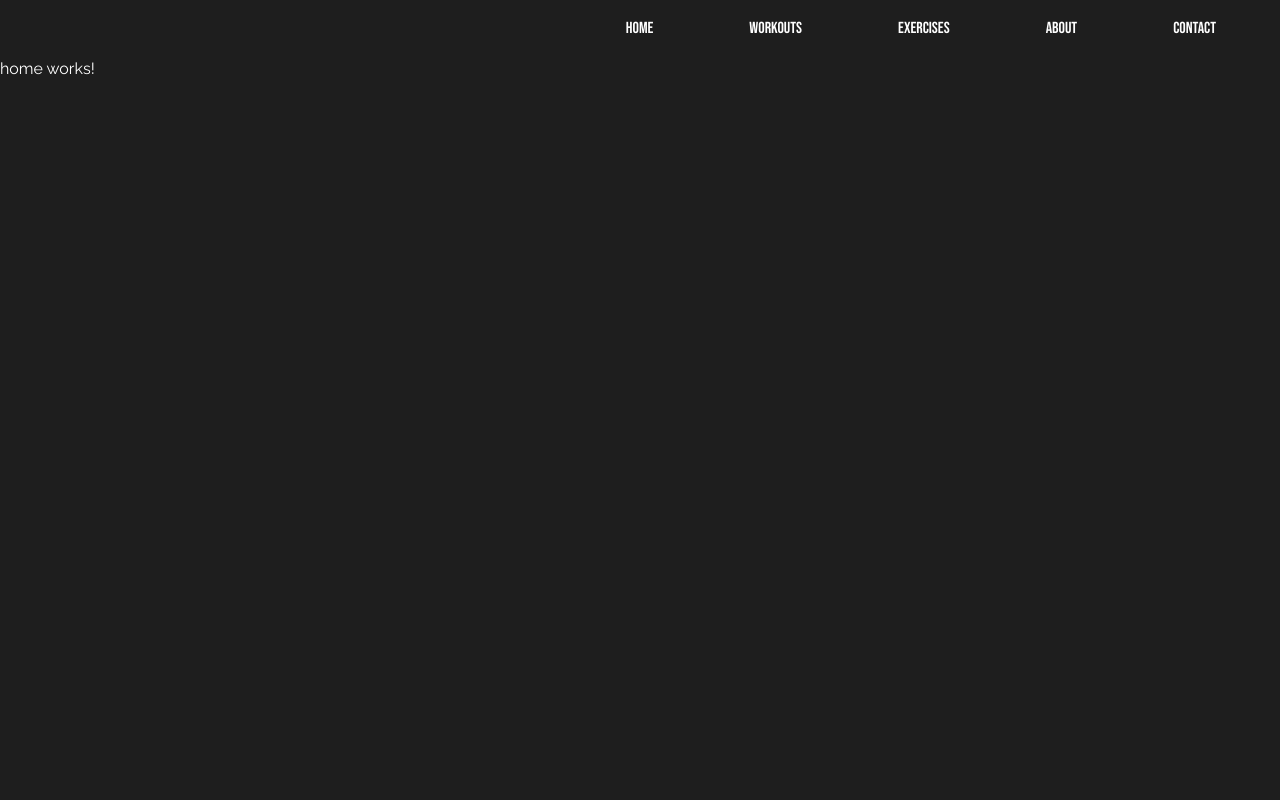
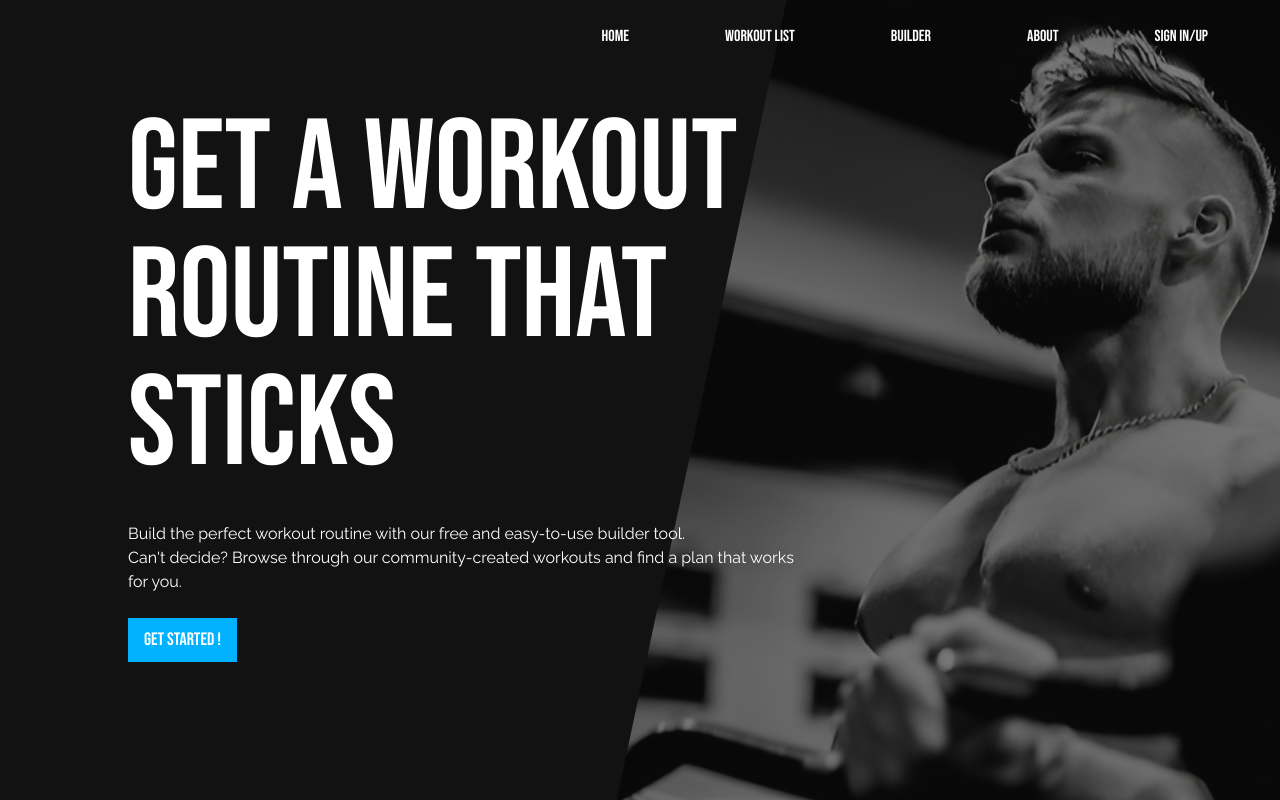
Before and after one commit to CarlNoe/workout-builder, an Angular app: page / in a window 1280 px wide. Built offline with nearby package versions, Linux system fonts and the light colour scheme.

Commit message:
Homepage done

```diff
--- a/src/app/app-routing.module.ts
+++ b/src/app/app-routing.module.ts
@@ -3,7 +3,10 @@ import { RouterModule, Routes } from '@angular/router';
 
 import { HomeComponent } from './home/home.component';
 
-const routes: Routes = [{ path: '', component: HomeComponent }];
+const routes: Routes = [
+  { path: '', component: HomeComponent },
+  { path: 'about', component: HomeComponent },
+];
 
 @NgModule({
   imports: [RouterModule.forRoot(routes)],
--- a/src/app/app.module.ts
+++ b/src/app/app.module.ts
@@ -6,9 +6,10 @@ import { AppComponent } from './app.component';
 import { HomeComponent } from './home/home.component';
 import { NavbarComponent } from './reusable/navbar/navbar.component';
 import { NavLinkComponent } from './reusable/nav-link/nav-link.component';
+import { MainBtnComponent } from './reusable/main-btn/main-btn.component';
 
 @NgModule({
-  declarations: [AppComponent, HomeComponent, NavbarComponent, NavLinkComponent],
+  declarations: [AppComponent, HomeComponent, NavbarComponent, NavLinkComponent, MainBtnComponent],
   imports: [BrowserModule, AppRoutingModule],
   providers: [],
   bootstrap: [AppComponent],
--- a/src/app/home/home.component.html
+++ b/src/app/home/home.component.html
@@ -1 +1,16 @@
-<p>home works!</p>
+<main
+  class="h-screen overflow-hidden relative bg-[url('./assets/img/home-bg.png')] bg-right-top bg-no-repeat">
+  <div class="h-full absolute z-10 px-[10%] pb-[5vh] flex flex-col justify-center items-start">
+    <h1 class="text-9xl font-main w-2/3 my-4">Get a workout routine that sticks</h1>
+    <p class="w-2/3 my-4">
+      Build the perfect workout routine with our free and easy-to-use builder
+      tool.
+      <br/>
+      Can't decide? Browse through our community-created workouts and find
+      a plan that works for you.
+    </p>
+    <app-main-btn text="Get Started !" link="/about"></app-main-btn>
+  </div>
+  <div
+    class="h-[200vh] rotate-12 w-[75vw] bg-primary absolute left-[-25vw] top-[-20vh]"></div>
+</main>
--- a/src/app/home/home.component.ts
+++ b/src/app/home/home.component.ts
@@ -1,5 +1,5 @@
 import { Component } from '@angular/core';
-
+import { MainBtnComponent } from '../reusable/main-btn/main-btn.component';
 @Component({
   selector: 'app-home',
   templateUrl: './home.component.html',
--- /dev/null
+++ b/src/app/reusable/main-btn/main-btn.component.html
@@ -0,0 +1,6 @@
+<button
+  type="button"
+  routerLink="{{ link }}"
+  class="bg-secondary font-main py-2 px-4 my-2 text-lg">
+  {{ text }}
+</button>
--- a/src/app/reusable/nav-link/nav-link.component.html
+++ b/src/app/reusable/nav-link/nav-link.component.html
@@ -1,3 +1,6 @@
-<a class="mx-12 font-main text-[16px]" routerLink="{{ link }}" routerLinkActive="active">{{
-  text
-}}</a>
+<a
+  class="mx-12 font-main text-[16px] hover:text-secondary"
+  routerLink="{{ link }}"
+  routerLinkActive="active">
+  {{ text }}
+</a>
--- a/src/app/reusable/navbar/navbar.component.html
+++ b/src/app/reusable/navbar/navbar.component.html
@@ -1,4 +1,4 @@
-<nav class="flex w-full justify-end p-4">
+<nav class="flex w-full justify-end p-6 absolute z-50">
   <app-nav-link
     *ngFor="let link of links"
     [link]="link.link"
--- a/src/app/reusable/navbar/navbar.component.ts
+++ b/src/app/reusable/navbar/navbar.component.ts
@@ -12,20 +12,20 @@ export class NavbarComponent {
       text: 'Home',
     },
     {
-      link: '/workouts',
-      text: 'Workouts',
+      link: '/workout-list',
+      text: 'Workout List',
     },
     {
-      link: '/exercises',
-      text: 'Exercises',
+      link: '/builder',
+      text: 'Builder',
     },
     {
       link: '/about',
       text: 'About',
     },
     {
-      link: '/contact',
-      text: 'Contact',
+      link: '/sign-up',
+      text: 'Sign In/Up',
     },
   ];
 
--- a/src/styles.scss
+++ b/src/styles.scss
@@ -10,3 +10,11 @@
   box-sizing: border-box;
   color: white;
 }
+
+::-moz-selection {
+  background: #00B2FF;
+}
+
+::selection {
+  background: #00B2FF;
+}
--- a/tailwind.config.js
+++ b/tailwind.config.js
@@ -6,7 +6,7 @@ module.exports = {
   theme: {
     extend: {
       colors: {
-        primary: "#1E1E1E",
+        primary: "#121212",
         secondary: "#00B2FF",
       },
       fontFamily: {
```
Also changed, not shown: src/app/reusable/main-btn/main-btn.component.ts (added, +12 -0 lines), src/assets/img/home-bg.png (added), 1 other file (tests, documents, lock files or other folders).
